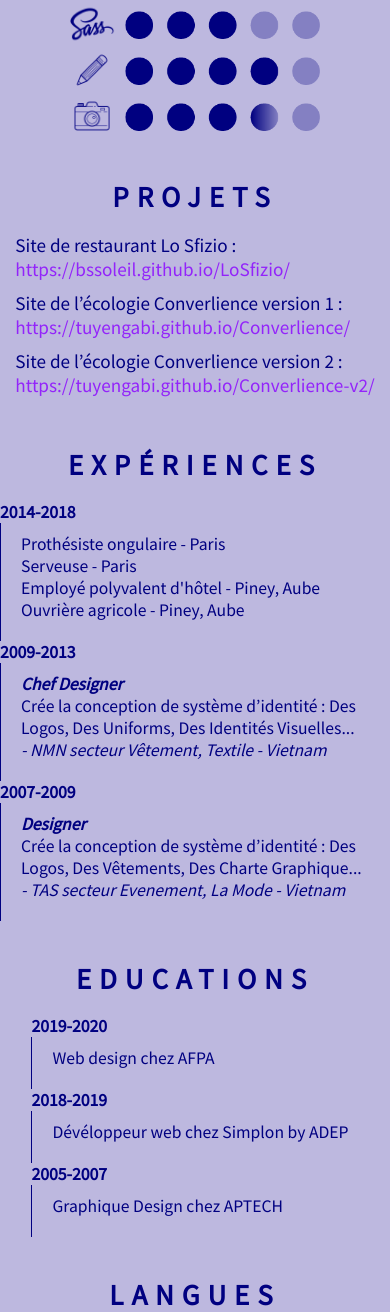
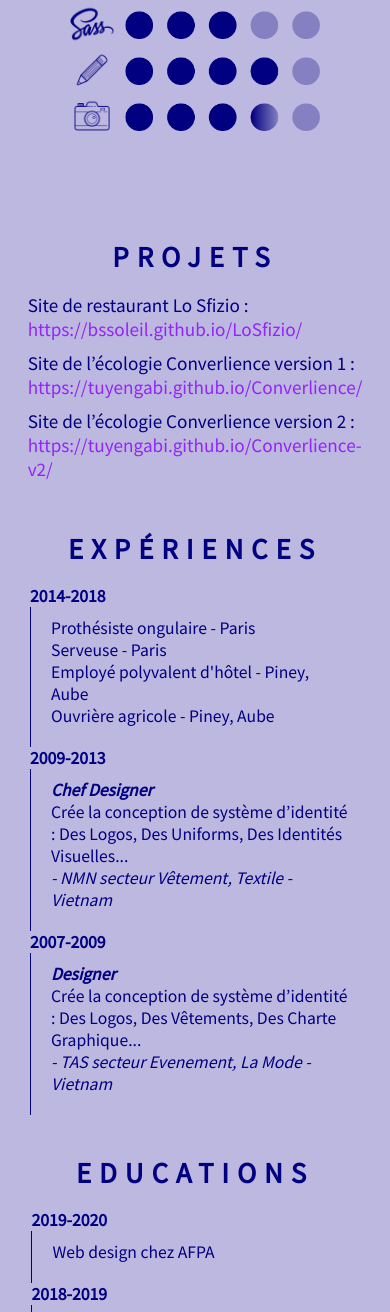
Before and after one commit to tuyengabi/my-CV, a PHP site: page / in a window 390 px wide. Shown: the part 1345-2657 px from the top of the page. Run offline with PHP 8.4, Linux system fonts and the light colour scheme; some web fonts are replaced.

Commit message:
modify experience section os smartphone screen

```diff
--- a/index.css
+++ b/index.css
@@ -343,6 +343,7 @@
 
 @media screen and (min-width: 0px) and (max-width: 900px) {
     .experience {
+        padding: 100px 30px 0 30px;
         height: auto;
         width: auto;
         display: flex;
```
